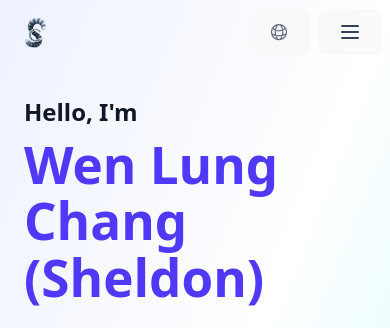
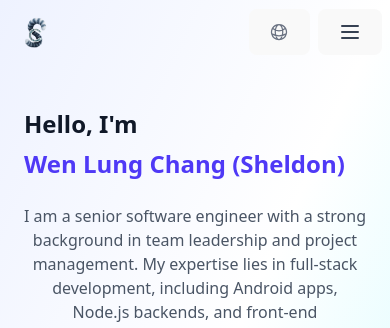
Before and after one commit to SheldonChangL/MyPortfolio, a React (Vite) app: page / in a window 390 px wide. Shown: the top 328 px of the page. Built offline with nearby package versions, Linux system fonts and the light colour scheme.

Commit message:
fix: Update Name filed for responsive design
Change-Id: I049bde27f3eb5fc58b6eb4308de70d7aab79c82b

```diff
--- a/src/components/Hero.tsx
+++ b/src/components/Hero.tsx
@@ -65,7 +65,7 @@ const Hero = () => {
                     <div className="md:w-1/2 text-center md:text-left">
                         <h1 className="text-left text-4xl sm:text-5xl md:text-6xl lg:text-7xl font-extrabold text-gray-900 dark:text-white leading-tight">
                             <span className="block text-2xl sm:text-3xl md:text-4xl lg:text-5xl ">{t('hello')}</span>
-                            <span className="block text-indigo-600 dark:text-indigo-400 mt-2">{t('name')}</span>
+                            <span className="block text-2xl sm:text-3xl md:text-4xl lg:text-5xl text-indigo-600 dark:text-indigo-400 mt-2">{t('name')}</span>
                         </h1>
                         <p className="mt-6 max-w-xl mx-auto md:mx-0 text-base sm:text-lg md:text-xl text-gray-600 dark:text-gray-300">
                             {t('heroSubtitle')}
```
